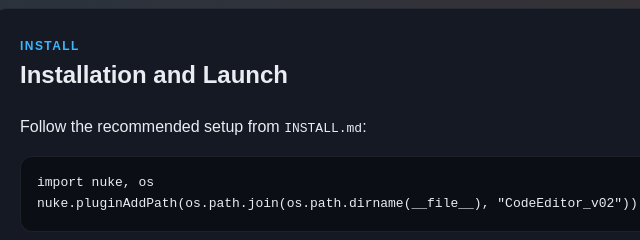
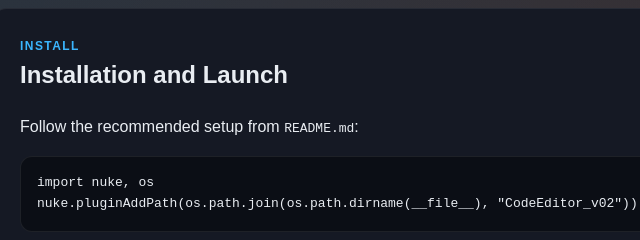
Before and after one commit to faithcure/Nuke-code-editor, a plain HTML site: page docs/help/index.html in a window 1280 px wide. Shown: the part 800-1040 px from the top of the page, 361-1001 px from the left. Drawn offline with Linux system fonts and the light colour scheme.

Commit message:
new commit

```diff
--- a/docs/help/index.html
+++ b/docs/help/index.html
@@ -323,7 +323,7 @@
           <section id="installation">
             <div class="kicker">Install</div>
             <h2>Installation and Launch</h2>
-            <p>Follow the recommended setup from <code>INSTALL.md</code>:</p>
+            <p>Follow the recommended setup from <code>README.md</code>:</p>
             <pre><code>import nuke, os
 nuke.pluginAddPath(os.path.join(os.path.dirname(__file__), "CodeEditor_v02"))</code></pre>
             <ul>
```
Also changed, not shown: 2 other files.
